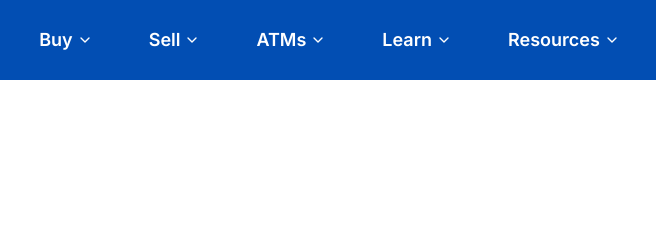
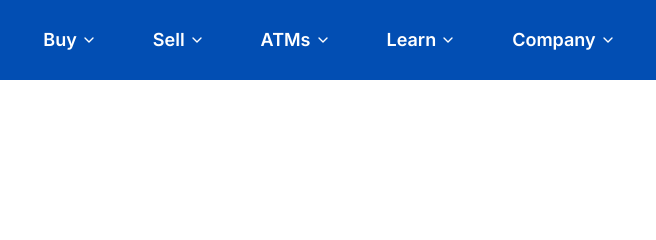
Before and after one commit to HoneyBadgerBitcoin/marketingsite-professional, an Astro site: page / in a window 1280 px wide. Shown: the top 240 px of the page, 251-907 px from the left. Built offline with nearby package versions, Linux system fonts and the light colour scheme; Astro itself is replaced by a stand-in of ours; some packages are replaced by stand-ins of ours; a web font is replaced by a local one.

Commit message:
Update header navigation: rename Resources to Company section

```diff
--- a/src/components/Header.tsx
+++ b/src/components/Header.tsx
@@ -120,12 +120,12 @@ const buyItems = [
               <ChevronDown className="h-4 w-4" />
             </button>
 
-            {/* Resources Dropdown Button */}
+            {/* Company Dropdown Button */}
             <button
               className="flex items-center space-x-1 px-3 py-2 text-white transition-colors duration-200 hover:bg-white/5 text-lg font-semibold"
               onMouseEnter={() => setOpenDropdown('resources')}
             >
-              <span>Resources</span>
+              <span>Company</span>
               <ChevronDown className="h-4 w-4" />
             </button>
           </div>
@@ -232,7 +232,7 @@ const buyItems = [
             </div>
 
             <div className="py-2 border-t border-white/20 mt-4">
-              <div className="text-sm font-medium text-white/70 mb-2">Resources</div>
+              <div className="text-sm font-medium text-white/70 mb-2">Company</div>
               {resourcesItems.map((item) => (
                 <a
                   key={item.label}
@@ -429,12 +429,12 @@ const buyItems = [
               </div>
             )}
 
-            {/* Resources Mega Content */}
+            {/* Company Mega Content */}
             {openDropdown === 'resources' && (
               <div>
                 <div className="mb-6">
                   <h3 className="text-sm font-semibold text-white/80 uppercase tracking-wider mb-3">
-                    Resources & Support
+                    Company & Support
                   </h3>
                   <p className="text-sm text-white/70">
                     Get assistance, company information, and important resources
```
